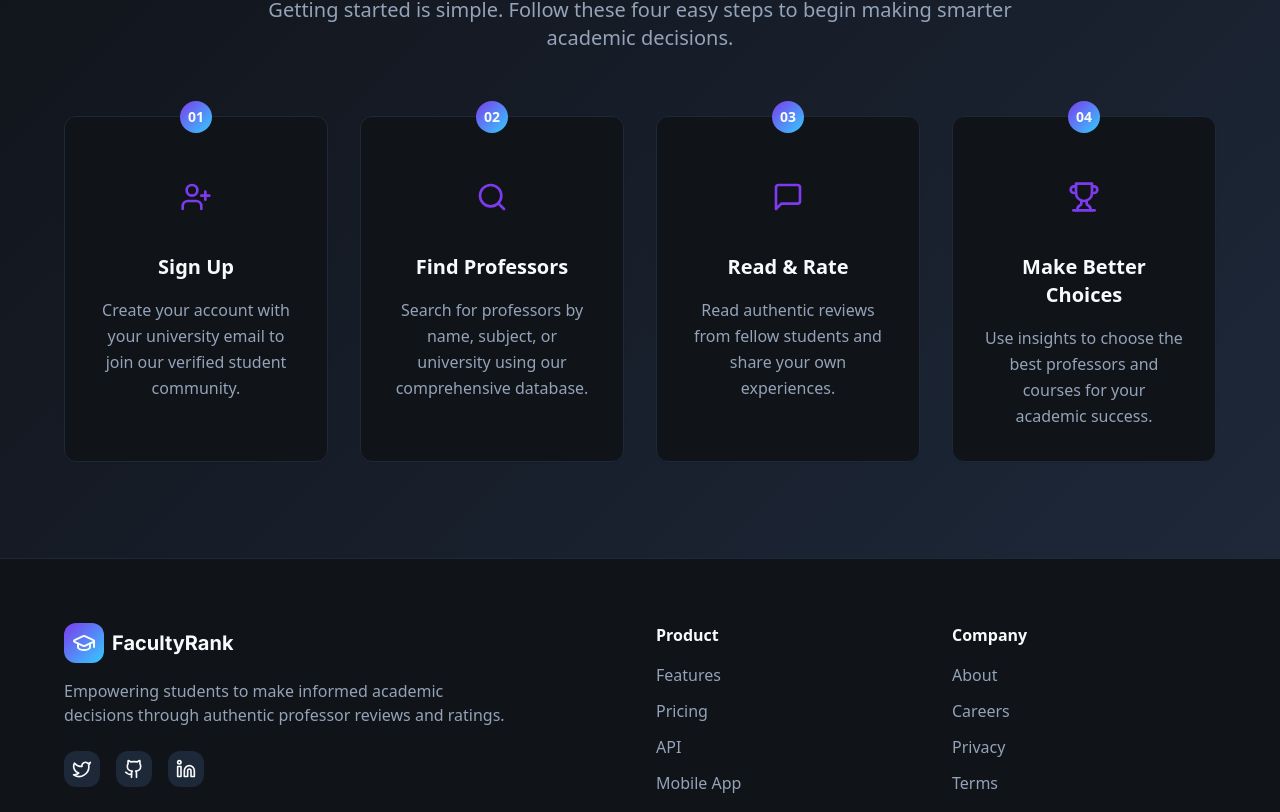
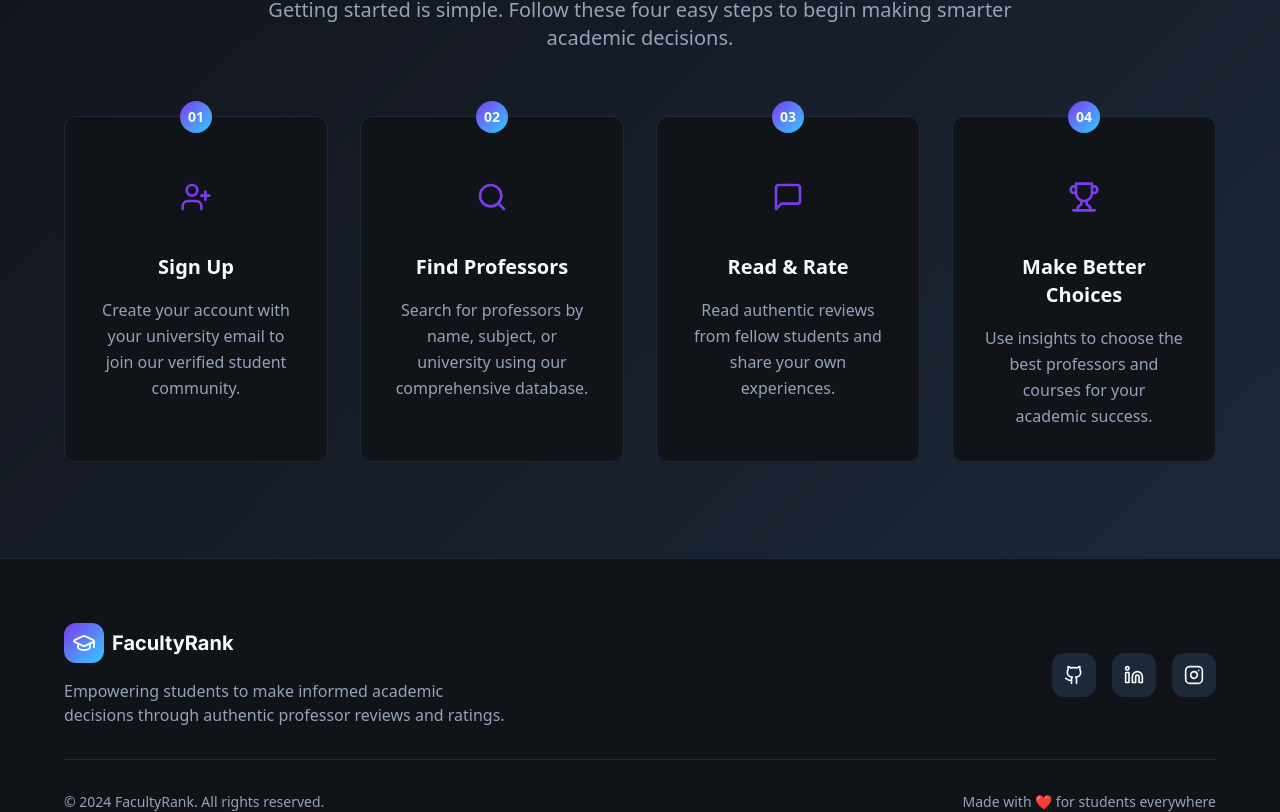
Before and after one commit to RohiVK/vibe-ranker-forge, a React (Vite) app: page / in a window 1280 px wide. Shown: the part 1988-2800 px from the top of the page. Built offline with nearby package versions, Linux system fonts and the light colour scheme.

Commit message:
Remove company info

```diff
--- a/src/components/Footer.tsx
+++ b/src/components/Footer.tsx
@@ -1,13 +1,13 @@
-import { GraduationCap, Twitter, Github, Linkedin } from "lucide-react";
+import { GraduationCap, Instagram, Github, Linkedin } from "lucide-react";
 
 export const Footer = () => {
   return (
     <footer className="py-16 px-6 bg-card border-t border-border">
       <div className="max-w-6xl mx-auto">
-        <div className="grid grid-cols-1 md:grid-cols-4 gap-8 mb-8">
+        <div className="flex flex-col md:flex-row justify-between items-center mb-8">
           {/* Brand */}
-          <div className="col-span-1 md:col-span-2">
-            <div className="flex items-center space-x-2 mb-4">
+          <div className="text-center md:text-left mb-8 md:mb-0">
+            <div className="flex items-center space-x-2 mb-4 justify-center md:justify-start">
               <div className="p-2 bg-gradient-primary rounded-lg">
                 <GraduationCap className="w-6 h-6 text-primary-foreground" />
               </div>
@@ -15,59 +15,23 @@ export const Footer = () => {
                 FacultyRank
               </span>
             </div>
-            <p className="text-muted-foreground mb-6 max-w-md">
+            <p className="text-muted-foreground max-w-md">
               Empowering students to make informed academic decisions through
               authentic professor reviews and ratings.
             </p>
-            <div className="flex space-x-4">
-              <a href="#" className="p-2 rounded-lg bg-muted hover:bg-primary hover:text-primary-foreground transition-smooth">
-                <Twitter className="w-5 h-5" />
-              </a>
-              <a href="#" className="p-2 rounded-lg bg-muted hover:bg-primary hover:text-primary-foreground transition-smooth">
-                <Github className="w-5 h-5" />
-              </a>
-              <a href="#" className="p-2 rounded-lg bg-muted hover:bg-primary hover:text-primary-foreground transition-smooth">
-                <Linkedin className="w-5 h-5" />
-              </a>
-            </div>
           </div>
 
-          {/* Product */}
-          <div>
-            <h3 className="font-semibold text-foreground mb-4">Product</h3>
-            <div className="space-y-3">
-              <a href="#" className="block text-muted-foreground hover:text-foreground transition-smooth">
-                Features
-              </a>
-              <a href="#" className="block text-muted-foreground hover:text-foreground transition-smooth">
-                Pricing
-              </a>
-              <a href="#" className="block text-muted-foreground hover:text-foreground transition-smooth">
-                API
-              </a>
-              <a href="#" className="block text-muted-foreground hover:text-foreground transition-smooth">
-                Mobile App
-              </a>
-            </div>
-          </div>
-
-          {/* Company */}
-          <div>
-            <h3 className="font-semibold text-foreground mb-4">Company</h3>
-            <div className="space-y-3">
-              <a href="#" className="block text-muted-foreground hover:text-foreground transition-smooth">
-                About
-              </a>
-              <a href="#" className="block text-muted-foreground hover:text-foreground transition-smooth">
-                Careers
-              </a>
-              <a href="#" className="block text-muted-foreground hover:text-foreground transition-smooth">
-                Privacy
-              </a>
-              <a href="#" className="block text-muted-foreground hover:text-foreground transition-smooth">
-                Terms
-              </a>
-            </div>
+          {/* Social Links */}
+          <div className="flex space-x-4">
+            <a href="#" className="p-3 rounded-lg bg-muted hover:bg-primary hover:text-primary-foreground transition-smooth">
+              <Github className="w-5 h-5" />
+            </a>
+            <a href="#" className="p-3 rounded-lg bg-muted hover:bg-primary hover:text-primary-foreground transition-smooth">
+              <Linkedin className="w-5 h-5" />
+            </a>
+            <a href="#" className="p-3 rounded-lg bg-muted hover:bg-primary hover:text-primary-foreground transition-smooth">
+              <Instagram className="w-5 h-5" />
+            </a>
           </div>
         </div>
 
```
